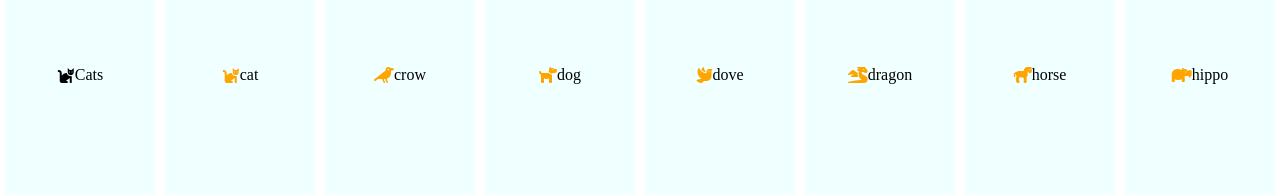
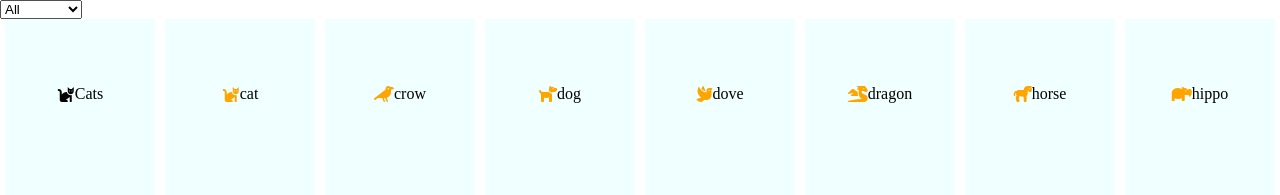
Before and after one commit to ValerioMik/js-es6-icons, a plain HTML site: page index.html in a window 1280 px wide. Shown: the top 195 px of the page. Drawn offline with Linux system fonts and the light colour scheme.

Commit message:
parte option

```diff
--- a/data.js
+++ b/data.js
@@ -126,12 +126,15 @@ Come possiamo usare i dati presenti nella nostra struttura dati per creare l’e
 Inizialmente può essere sufficiente stampare dei semplici div, senza alcuno stile, con all’interno l’icona e uno span con il nome
 Solamente quando la parte logica è completa, ci dedichiamo al dettaglio del css. */
 
-console.log("ciao bro");
+
 
 //1..faccio un ciclo per scorrere l?arrey degli oggetti
 //1.2 una volta prese le informazioni dagli oggetti me li stampo in un .log
 //1.3 se tutto funziona stampo sull'html l'icona con il suo span adiacente
 const contenitore = document.querySelector("#container");
+const corrispondenze = document.querySelector(".corrispondenze");
+console.log(corrispondenze);
+
 
 icone.forEach((element) => {
 	contenitore.innerHTML +=`
--- a/index.html
+++ b/index.html
@@ -11,6 +11,14 @@
     </title>
 </head>
 <body>
+
+    <select class="corrispondenze" name="nomi">
+        <option value="Al">All</option>
+        <option value="VG">Vegetable</option>
+        <option value="Usr">User</option>
+        <option value="Anim">animal</option>
+        </select>
+
     <div id="container">
         <div class="icone">
             <i class="fas fa-cat"></i>
```
